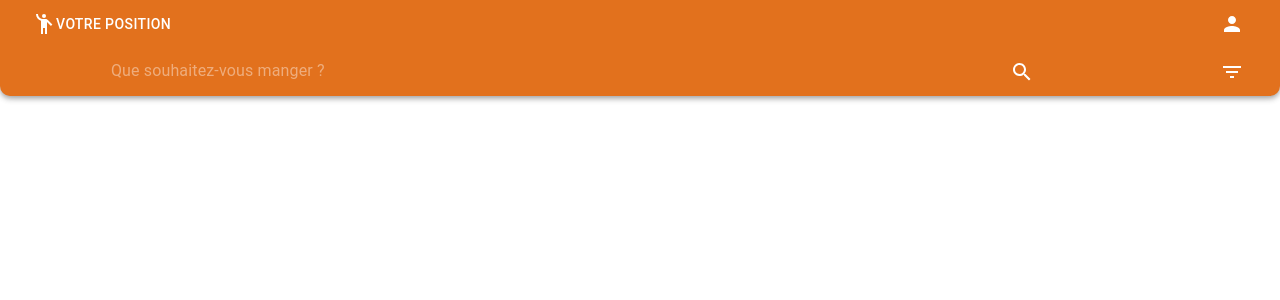
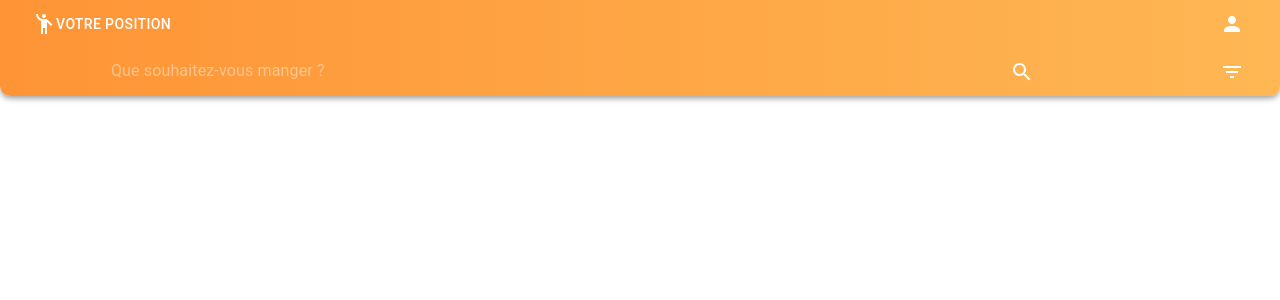
Before and after one commit to eat-that/eat-that-front, a React (Create React App) app: page / in a window 1280 px wide. Shown: the top 300 px of the page. Built offline with nearby package versions, Linux system fonts and the light colour scheme.

Commit message:
change header color

```diff
--- a/src/components/Account/CreateUserAccount/CreateUserAccount.js
+++ b/src/components/Account/CreateUserAccount/CreateUserAccount.js
@@ -6,14 +6,14 @@ import DialogTitle from "@material-ui/core/DialogTitle";
 import { useTheme } from '@material-ui/core/styles';
 import CreateUserAccountForm from "./CreateUserAccountForm";
 import makeStyles from "@material-ui/core/styles/makeStyles";
-import {danger, primary, secondary} from "../../../shared/colors";
+import {background, danger, primary, secondary} from "../../../shared/colors";
 import {useMediaQuery} from "@material-ui/core";
 import ArrowBackIcon from '@material-ui/icons/ArrowBack';
 import IconButton from "@material-ui/core/IconButton";
 
 const useStyles = makeStyles((theme) => ({
     dialogTitle:{
-        backgroundColor:primary,
+        background:background,
         color:'white',
         textAlign:'center',
         borderRadius:'0 0 10px 10px',
--- a/src/shared/Header/Header.js
+++ b/src/shared/Header/Header.js
@@ -10,10 +10,12 @@ import makeStyles from "@material-ui/core/styles/makeStyles";
 import PersonIcon from '@material-ui/icons/Person';
 import FilterListIcon from '@material-ui/icons/FilterList';
 import CreateUserAccount from "../../components/Account/CreateUserAccount/CreateUserAccount";
+import {background} from "../colors";
 
 const useStyles = makeStyles((theme) => ({
     navBar:{
-        borderRadius: '0 0 10px 10px'
+        borderRadius: '0 0 10px 10px',
+        background:background
     },
 
     navBarContent:{
--- a/src/shared/colors.js
+++ b/src/shared/colors.js
@@ -1,3 +1,4 @@
 export const primary = '#E2711D';
 export const secondary = '#FF9505';
-export const danger = '#e3513b'
+export const danger = '#e3513b';
+export const background = 'linear-gradient(90deg, rgba(254,148,54,1) 0%, rgba(254,183,84,1) 100%)'
```
